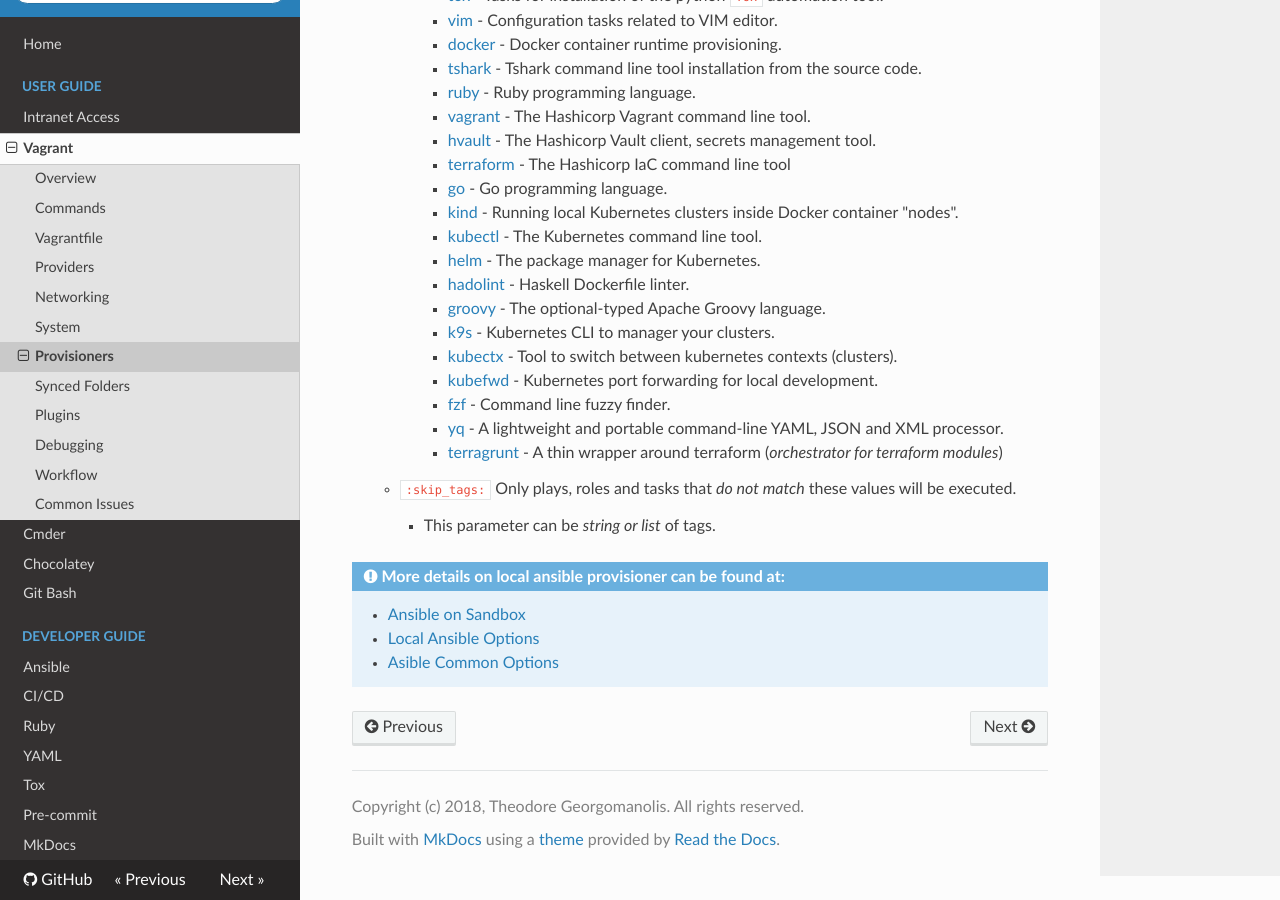
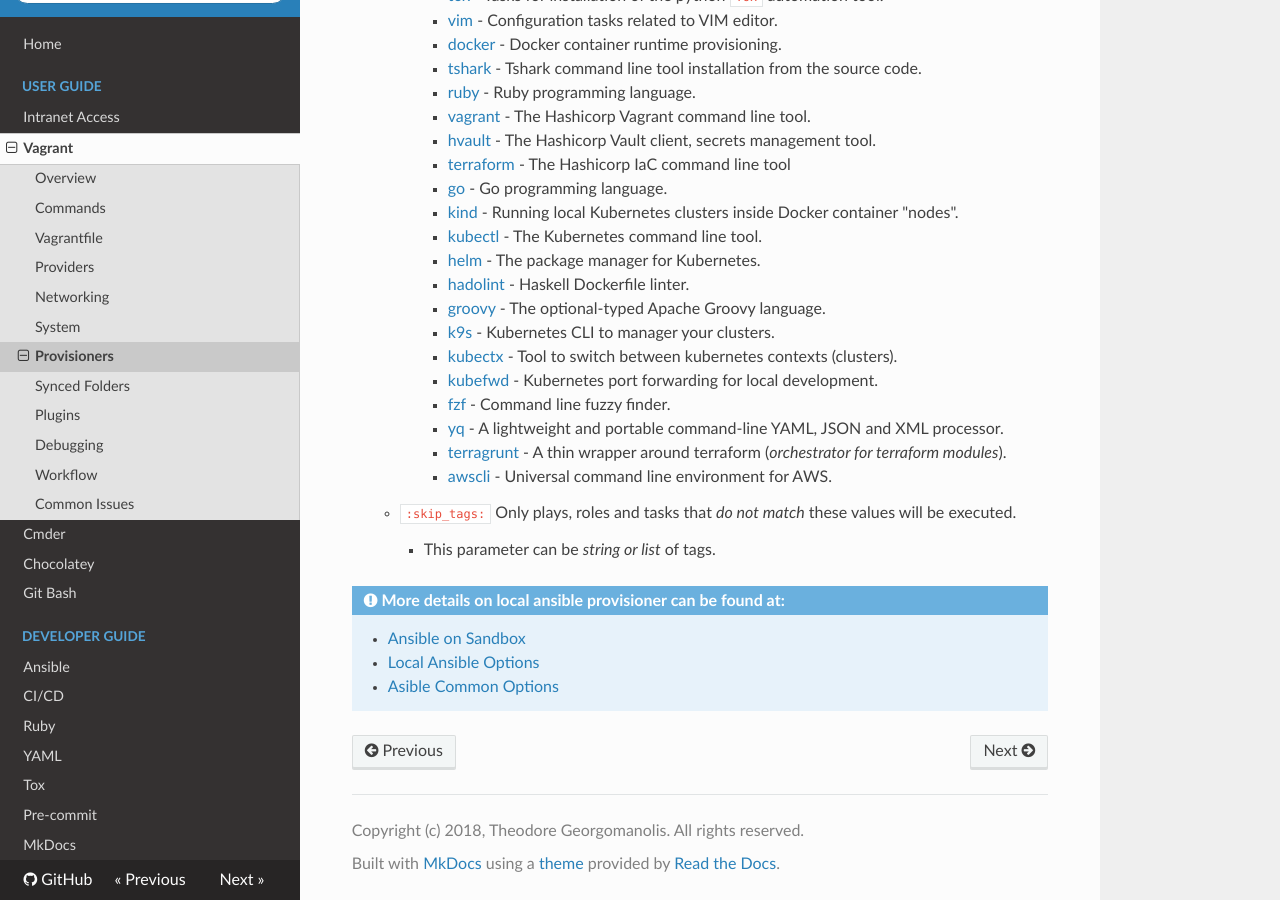
Before and after one commit to theodore86/vagrantenv, an MkDocs documentation site: the page built from docs/vagrant/provisioners.md, in a window 1280 px wide and 900 px high, scrolled down 5618 px. Built offline with MkDocs 1.6.1, drawn with Linux system fonts in a browser that asks for light colours; nearby versions of some CDN libraries.

Commit message:
Add AWS CLI ansible role
- Update provisioners.md documentation
- Update playbook.yml, ad aws/cli role
- Add aws/cli role
- Update python/pip role
  - Update pip_executable variable to pip3
- Update python/tox  role
  - Update tox command execution to python3

```diff
--- a/docs/vagrant/provisioners.md
+++ b/docs/vagrant/provisioners.md
@@ -226,7 +226,8 @@
             - [kubefwd](https://github.com/txn2/kubefwd) - Kubernetes port forwarding for local development.
             - [fzf](https://github.com/junegunn/fzf) - Command line fuzzy finder.
             - [yq](https://github.com/mikefarah/yq) - A lightweight and portable command-line YAML, JSON and XML processor.
-            - [terragrunt](https://terragrunt.gruntwork.io/) - A thin wrapper around terraform (*orchestrator for terraform modules*)
+            - [terragrunt](https://terragrunt.gruntwork.io/) - A thin wrapper around terraform (*orchestrator for terraform modules*).
+            - [awscli](https://pypi.org/project/awscli) - Universal command line environment for AWS.
 
     - ``:skip_tags:`` Only plays, roles and tasks that *do not match* these values will be executed.
         - This parameter can be *string or list* of tags.
```
Also changed, not shown: 7 other files.
